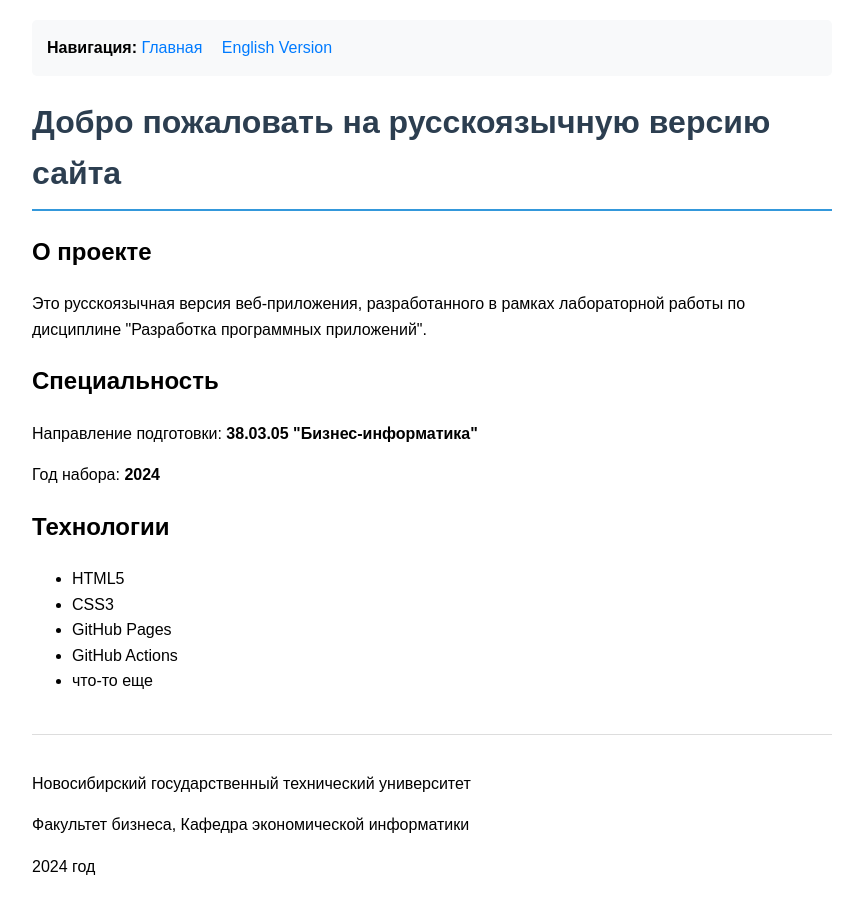
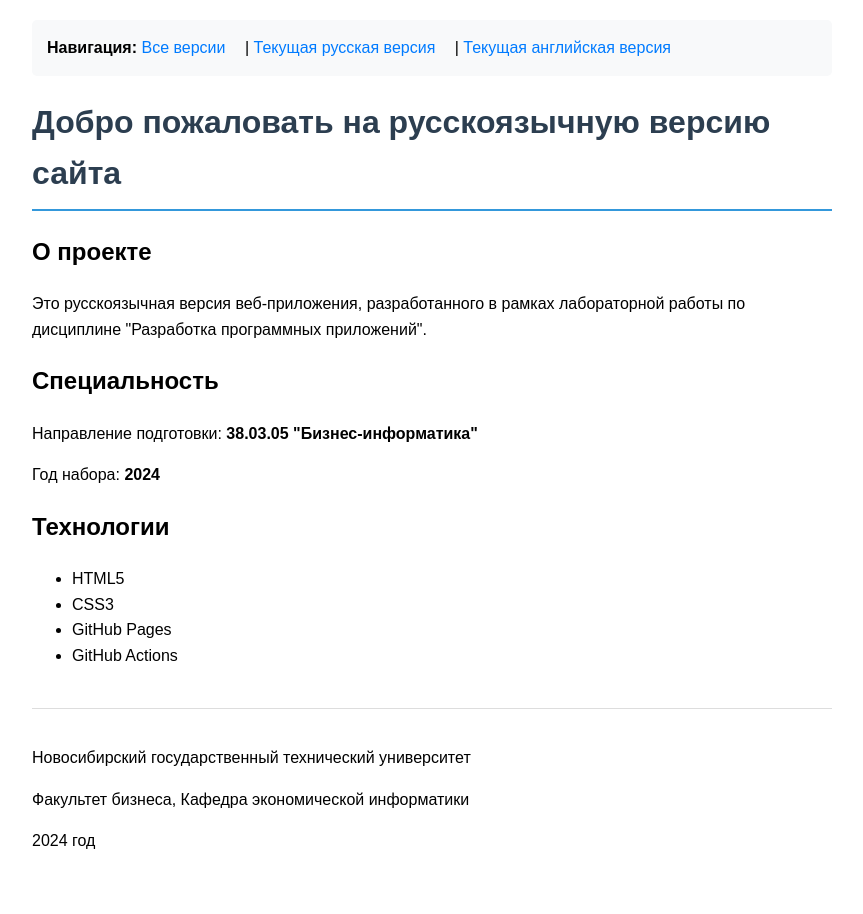
Before and after one commit to nasstasiak/dsa-versions-lab-4, a plain HTML site: page ru/index.html in a window 1280 px wide. Shown: the whole page, without its empty margins (208-1071 px from the left). After the commit the page ends 890 px from the top, so only its background shows below. Drawn offline with Linux system fonts and the light colour scheme.

Commit message:
страдаю, но делаю эту работу

```diff
--- a/ru/index.html
+++ b/ru/index.html
@@ -36,8 +36,9 @@
 <body>
     <nav>
         <strong>Навигация:</strong>
-        <a href="../index.html">Главная</a>
-        <a href="../en/index.html">English Version</a>
+        <a href="../../index.html">Все версии</a> |
+        <a href="../../ru/index.html">Текущая русская версия</a> |
+        <a href="../../en/index.html">Текущая английская версия</a>
     </nav>
 
     <h1>Добро пожаловать на русскоязычную версию сайта</h1>
@@ -56,7 +57,6 @@
             <li>CSS3</li>
             <li>GitHub Pages</li>
             <li>GitHub Actions</li>
-            <li>что-то еще</li>
         </ul>
     </div>
 
```
Also changed, not shown: en/index.html (+3 -2 lines).
